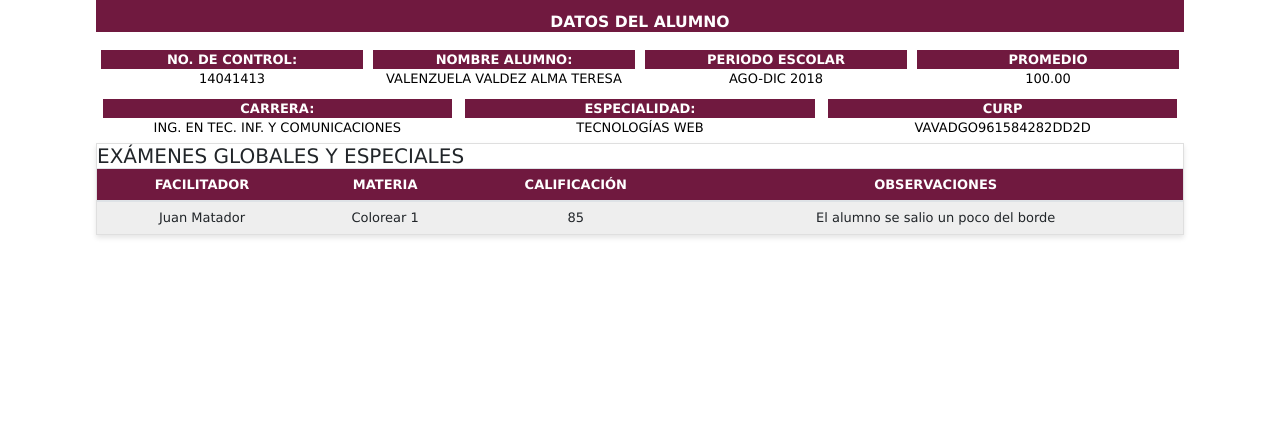
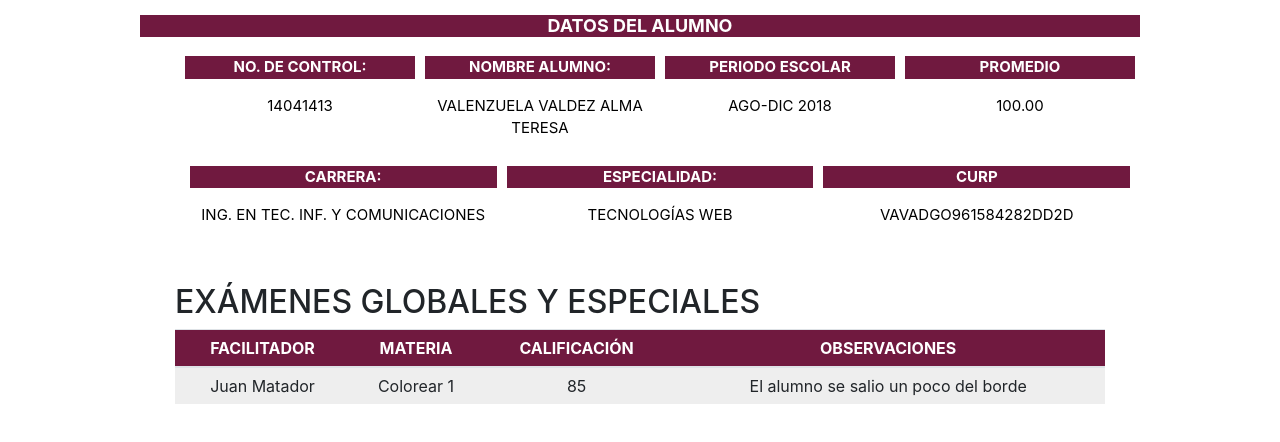
Before and after one commit to desarrollowebp/SIIT, an Angular app: page /calificacionesExamenes in a window 1280 px wide. Shown: the top 442 px of the page. Built offline with nearby package versions, Linux system fonts and the light colour scheme.

Commit message:
ajustes css

```diff
--- a/src/app/calificaciones-examenes/calificaciones-examenes.component.css
+++ b/src/app/calificaciones-examenes/calificaciones-examenes.component.css
@@ -1,99 +1,103 @@
 
-h2 {
-	font-size: 20px;/*RESET ELEMENTOS Y SE CONTENGAN EN LAS CAJAS	*/
+.container {
+  width: 100%;
+  padding-right: 15px;
+  padding-left: 15px;
+  margin-right: auto;
+  margin-left: auto;
+  padding-top: 15px;
 }
-*{
-
-	margin:0;
-	padding: 0;
-	font-size: small;
-	box-sizing: border-box;
-	-ms-box-sizing: border-box;
-	 box-sizing: border-box;
-	font-family: Verdana, Geneva, Arial, Helvetica, sans-serif;
+.meniu[_ngcontent-c1] ul[_ngcontent-c1] li[_ngcontent-c1] {
+  padding: 1.5px;
 }
-/* CENTRAR LA CAJA Y DARLE 1000 PX */
-.menu{
-	width: 85%;
-	align-content: center;
-	margin:auto;
+.meniu[_ngcontent-c1] ul[_ngcontent-c1] {
+	width: 90%;
   }
-.contenedor{
-	width:800px;
+h2,
+.h2 {
+  font-size: 1.2rem;
+}
+.menu ul {
+  background: white;
+  text-decoration: none;
+  list-style: none;
+  font-size: 20px;
+  margin: 0px 0px;
+  width: 70%;
+}
+.menu a {
+  border: none;
+  display: block;
+  padding: 5px 20px;
+  text-decoration: none;
+}
+.menu ul li:hover ul {
+  display: none;
+  position: static;
+}
+.menu ul li ul {
+  display: none;
+  width: 100%;
+}
+.menu ul li p {
+  font-size: 9px;
+  text-align: center;
+  overflow-wrap: break-word;
+}
+.menu ul li a {
+  color: black;
+  border-left: 6px solid #6A1A3E;
+  background-color: white;
+}
+#menu-bar:checked~.menu {
+  transform: translateX(0);
+}
+@media(min-width:780px) {
+  .menu {
+    width: 1000px;
+    height: 80%;
+    margin: 0 auto;
+    position: relative;
+    overflow: hidden;
+  }
+  .meniu[_ngcontent-c1] ul[_ngcontent-c1] {
+	width: 96%;
+  }
+  .menu ul {
+    display: flex;
+  }
+  .menu ul li p {
+    font-size: 15px;
+  }
+  h2,
+  .h2 {
+    font-size: 2rem;
+  }
+}
+.contenedor {
+  width: 800px;
   background: #70193f;
-	margin:auto;
+  margin-right: 375;
+  margin-left: 375;
   border: 200PX;
-	align-content: center;
-}
-.menu ul li{
-    width: 100opx;
-    align-content: center;
-    margin: auto;
-
-}
-/* El hijo siempre lleva margin 0 y auto para centrarlo al div padre*/
-.meniu{
-
-margin: 0 auto;
-width: 100%;
-height: 40%;
-background:white;
-
-}
-.meniu ul{
-	justify-content: center;
-	text-align: center;
-	list-style: none;
-	width: 100%;
-	display: flex;
-	flex-wrap: nowrap;
-	text-decoration: none;
-
-}
-
-.meniu ul li {
-	padding: 5px;
-	width: 33%;
-	color: black;
-}
-
-.submeniu ul li{
-	width: 100%;
-	background:white;
-
-}
-.submeniu #titulo
-{
-	background-color: #70193f;
-	color: white;
-	font-weight: bold;
-
-
 }
 
 @media (min-width:100px) {
-	.contenedor{
+  .contenedor {
     width: 70%;
     min-width: 100%;
     max-width: 100%;
     background: #70193f;
     font-size: 15px;
-
-
   }
-
-	.meniu{
-
+  .meniu {
     margin: 0 auto;
     width: 100%;
     height: 40%;
-background:white;
-
+    background: white;
   }
-
-
 }
-h3{
+h3 {
   display: block;
   font-size: 1.2em;
   margin-block-start: 0.83em;
@@ -105,44 +109,47 @@
   text-align: center;
   color: white;
 }
-p
-{
+p {
   width: auto;
 }
-/*
-Generic Styling, for Desktops/Laptops
-*/body{background:#f9f9f9;}
-#wrapper{padding:90px 15px;}
-.navbar-expand-lg .navbar-nav.side-nav{flex-direction: column;}
-.card{margin-bottom: 15px; border-radius:0; box-shadow: 0 3px 5px rgba(0,0,0,.1); }
-.header-top{box-shadow: 0 3px 5px rgba(0,0,0,.1)}
-.leftmenutrigger{display: none}
-
+body {
+  background: #f9f9f9;
+}
+#wrapper {
+  padding: 90px 15px;
+}
+.navbar-expand-lg .navbar-nav.side-nav {
+  flex-direction: column;
+}
+.card {
+  margin-bottom: 15px;
+  border-radius: 0;
+  box-shadow: none;
+  border: none;
+}
+.header-top {
+  box-shadow: 0 3px 5px rgba(0, 0, 0, .1)
+}
+.leftmenutrigger {
+  display: none
+}
 table {
   width: 100%;
   border-collapse: collapse;
 }
-
-
-/* Zebra striping */
-
 tr:nth-of-type(odd) {
   background: #eee;
 }
-
 th {
   background: #70193f;
   color: white;
   font-weight: bold;
 }
-
 td,
 th {
   padding: 6px;
-
   text-align: center;
 }
-
 @media all and (max-width:500px) {
   table,
   thead,
@@ -150,10 +157,55 @@
   th,
   td,
   tr {
-    font-size:8px;
+    font-size: 8px;
   }
-
-  tr { margin-bottom: 10px}
-
-
+  tr {
+    margin-bottom: 10px
   }
+}
+.meniu {
+  margin: 0 auto;
+  width: 100%;
+  height: 40%;
+  background: white;
+}
+.meniu ul {
+  justify-content: center;
+  text-align: center;
+  list-style: none;
+  width: 100%;
+  display: flex;
+  flex-wrap: nowrap;
+  text-decoration: none;
+}
+.meniu ul li {
+  padding: 5px;
+  width: 33%;
+  color: black;
+}
+.submeniu ul li {
+  width: 100%;
+  background: white;
+  margin-left: 1px;
+}
+.submeniu #titulo {
+  background-color: #70193f;
+  color: white;
+  font-weight: bold;
+}
+#table th {
+  background: #70193f;
+  color: white;
+  font-weight: bold;
+}
+p {
+  width: auto;
+}
+tr:nth-of-type(odd) {
+  background: #eee;
+}
+td,
+th {
+  padding: 6px;
+  text-align: center;
+}
```
Lines whose indentation alone changed are shown as unchanged.
